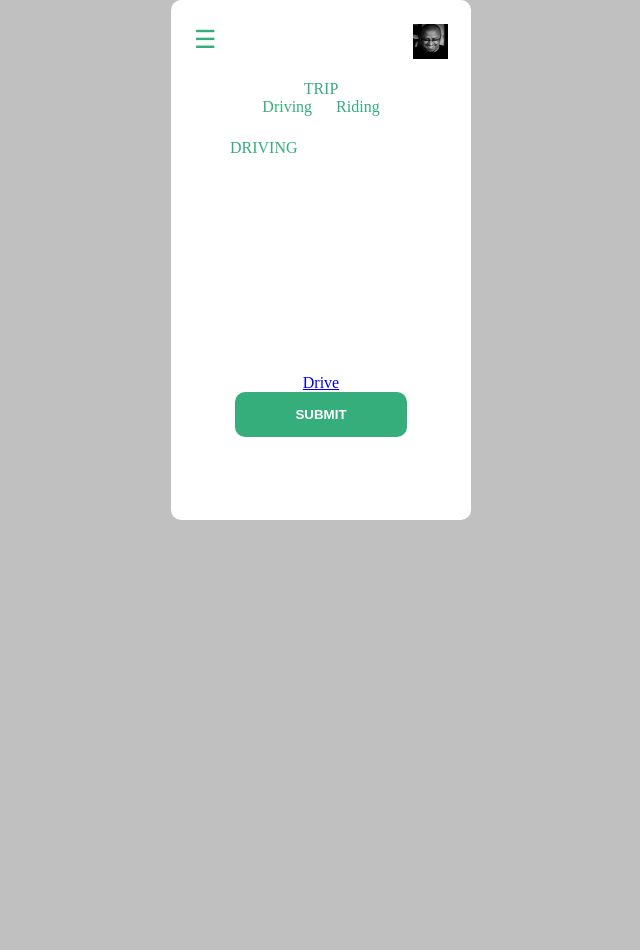
After one commit to Vicia0/S-E-project, a Django app: page /driver-homepage/ in a window 1280 px wide. The commit adds this page. Shown: the whole page, without its empty margins (319-959 px from the left). Run offline with Django 4.2, Linux system fonts and the light colour scheme.

Commit message:
driver login

```diff
--- /dev/null
+++ b/webproject/templates/snippets/driver/header.html
@@ -0,0 +1,54 @@
+{% load static %}
+<link rel="stylesheet" href="https://cdnjs.cloudflare.com/ajax/libs/font-awesome/4.7.0/css/font-awesome.min.css">
+<style>
+    .overlay-menu {width: 300px;display: none;position: relative;z-index: 1;margin:auto;background-color: #36AE7C;}
+    .overlay-menu .navbar{display: grid;height: 520px; height: 42px;width: 80%; margin: auto;grid-template-columns: repeat(2, 1fr);position:relative; top:5%;text-align:left }
+    .overlay-menu .navbar .closebtn{font-size: 40px; position:relative}
+    .overlay-menu .navbar .right-sid{text-align:right}
+    .overlay-menu-content {position: relative;left:10%;top: 10%;width: 80%;text-align: left;color:white}
+    .overlay-menu a {padding: 17px;text-decoration: none;font-size: 16px;color: white;display: block;transition: 0.3s;}
+    .overlay-menu a i{position:relative; left:140px}
+    .overlay-menu a:hover, .overlay-menu a:focus {color: #00FFFF;}
+    .nav{height:10%; width: 300px;left: 0;position:relative;top:15px}
+    .nav .right-side, .nav .left-side{list-style-type: none; width: 90%;top:5px;margin:auto; position:relative}
+    .nav .right-side{position:relative; text-align:right;right:8px}
+    .nav .left-side{text-align: left;position:relative;left:8px}
+    .nav .menu-icn{left:0;position:relative; top:5px}
+    .nav .img-icon, .overlay-menu .img-icon{height:35px;width:35px;position:relative;top:4px;}
+</style>
+
+<nav >
+    <div id="overlay-nav" class="overlay-menu">
+        <div class="navbar">
+            <div><a href="javascript:void(0)" class="closebtn" onclick="closeNav()">&times;</a></div>
+                <div class="right-sid"><img alt="" class="img-icon" src="{% static 'images/driver-img.jpg' %}" ></div>
+            </div>
+            <div class="overlay-menu-content">
+                <a href="#">MY CARS&nbsp;<i class="fa fa-angle-right"></i></a>
+                <a href="#">TRIP&nbsp;&nbsp;&nbsp;&nbsp;&nbsp;&nbsp;&nbsp;&nbsp;&nbsp;&nbsp;&nbsp;<i class="fa fa-angle-right"></i></a>
+                <a href="#">REQUESTS<i class="fa fa-angle-right"></i></a>
+                <a href="#">STOPS&nbsp;&nbsp;&nbsp;&nbsp;&nbsp;&nbsp;&nbsp;&nbsp;<i class="fa fa-angle-right"></i></a>
+                <a href="#">SETTINGS&nbsp;<i class="fa fa-angle-right"></i></a>
+                <a href="#">LOG OUT&nbsp;&nbsp;<i class="fa fa-angle-right"></i></a>
+            </div>
+        </div>
+        <div class="nav" id="menu-icon">
+            <div class="left-side">
+                <div class="menu-icn" >
+                    <span style="font-size:25px;cursor:pointer; z-index:100; position:fixed" onclick="openNav()">&#9776;</span>
+                </div>
+            </div>
+            <div class="right-side">
+                <img alt="" class="img-icon" src="{% static 'images/driver-img.jpg' %}"  >
+            </div>
+        </div>
+        <script>
+            function openNav() {
+                document.getElementById("overlay-nav").style.display = "block";
+                document.getElementById("menu-icon").style.display="none";  }
+            function closeNav() {
+                document.getElementById("overlay-nav").style.display = "none";
+                document.getElementById("menu-icon").style.display="block"; }
+        </script>
+    </div>
+</nav>
--- /dev/null
+++ b/webproject/templates/snippets/driver/homepage.html
@@ -0,0 +1,52 @@
+{% load static %}
+<style>
+    body{max-width: 300px;margin:auto;background-color: #C0C0C0; text-align: center;}
+    .web-container{height: 520px;border-radius: 10px;background-color:white;color:#36AE7C; text-align:center}
+    button {text-align: center; height:45px; width:200px; border-radius: 10px;color:white;font-weight: lighter;
+       position: relative;top: 10%; bottom: 5px;background-color: #36AE7C;}
+       form{text-align:center; position:relative; width:80%;left:10%; height:90%;top:5%}
+    form .driv-rid{display:none; background-color:aqua}
+    form .trip-form{width:90%; position:relative; left:5%; top:2%}
+    form .trip-form .tb-riding-drivin-htm{position:absolute;transform:rotateY(180deg);backface-visibility:hidden;transition:all .4s linear}
+    form .trip-form .details{width:195px; position:relative; left:5%;top:15px; text-align:left}
+    form .trip-form .details input{display: block;border: none;border-radius: 5px;width: 98%;height: 25px;background-color: rgb(204, 255, 255,0.7)}
+    form .driving:checked + .driv-rid-tab + .riding + .driv-rid-tab + .trip-form .driving-htm{transform:rotate(0);}
+    form .riding:checked + .driv-rid-tab + .trip-form .riding-htm{transform:rotate(0);}
+    form .button {text-align: center; height:45px; width:85%; border-radius: 10px;color:white;font-weight: bold;background-color: #36AE7C; border:none}
+</style>
+<body>
+    <div class="web-container">
+        {% include 'snippets/driver/header.html' %}
+        <div style="position:relative ;top:-440px;width:280px;left:10px; height:430px;color:#36AE7C">
+            TRIP
+            <div >
+                <form method="post" action="">
+                    <input id="tb-driving" type="radio" name="driv-rid-tab" class="driv-rid driving" checked><label for="tb-driving" class="driv-rid-tab">Driving</label>
+                    &nbsp;&nbsp;&nbsp;&nbsp;
+                    <input id="tb-riding" type="radio" name="driv-rid-tab" class="driv-rid riding"><label for="tb-riding" class="driv-rid-tab">Riding</label>
+                    <div class="trip-form">
+                        <div class="tb-riding-drivin-htm driving-htm">
+                            <div class="details">
+                                DRIVING
+                            </div>
+                        </div>
+                        <div class="tb-riding-drivin-htm riding-htm">
+                            <div class="details">
+                                RIDING
+                            </div>
+                        </div>
+                        <div style="top:250px; position:relative">
+                            <div>
+                                <a href="{% url 'driver_homepage' %}">
+                                    Drive <br>
+                                    <input type="submit" class="button" value="SUBMIT"></a>
+                            </div>
+                        </div>
+                    </div>
+                </form>
+
+
+            </div>
+        </div>
+    </div>
+</body>
--- /dev/null
+++ b/webproject/webapp/templates/driver-homepage.html
@@ -0,0 +1,3 @@
+{% extends 'snippets/driver/homepage.html' %}
+
+{% load static %}
--- a/webproject/webapp/templates/login-driver.html
+++ b/webproject/webapp/templates/login-driver.html
@@ -1,3 +1,3 @@
 {% extends 'snippets/driver-login.html' %}
-
+<div style="background-color: purple;">r</div>
 {% load static %}
--- a/webproject/webapp/templates/start-page.html
+++ b/webproject/webapp/templates/start-page.html
@@ -1,3 +1,3 @@
-{% extends 'snippets/driver-login.html' %}
+{% extends 'base.html' %}
 
 {% load static %}
--- a/webproject/webapp/urls.py
+++ b/webproject/webapp/urls.py
@@ -1,12 +1,13 @@
 from django.urls import path
 from webapp.views import *
 from templates import snippets
-
 urlpatterns = [
     #path('', views.index, name = 'index'),
     path('', home, name = 'home'),
     path('check', check, name = 'check'),
     path('passenger-login/', passenger_login, name = 'passenger_login'),
+    path('driver-login/', driver_login, name = 'driver_login'),
+    path('driver-homepage/', driver_homepage, name='driver_homepage')
     #path('passenger-login/', passenger_login, name = 'passenger-login'),
     #path('home', views.home, name='home')
 ]
--- a/webproject/webapp/views.py
+++ b/webproject/webapp/views.py
@@ -1,17 +1,30 @@
+from this import d
 from django.http import HttpResponse
 from django.shortcuts import render
 
-# Create your views here.
 
+#home
 #def index(request,*args,**kwargs):
 def home(request):
     context = {}
     #i.e context['webname'] = "RBIS"
     return render(request, "start-page.html", context )
+
+#passenger
 def passenger_login(request):
     context = {}
-    #i.e context['webname'] = "RBIS"
     return render(request, "login-passenger.html", context )
+
+
+#driver
+def driver_login(request):
+    context = {}
+    return render(request, "login-driver.html", context )
+def driver_homepage(request):
+    context = {}
+    return render(request, "driver-homepage.html", context)
+
+#check
 def check(request):
     return HttpResponse("Hello world!")
 
```
Also changed, not shown: webproject/templates/base.html (+5 -5 lines), webproject/templates/snippets/driver-login.html (+53 -31 lines), webproject/templates/snippets/passenger-login.html (+38 -5 lines), webproject/webapp/templates/the home template.html (deleted, +0 -7 lines), webproject/static/images/driver-img.jpg (added), webproject/templates/snippets/passenger/homepage.html (added).
